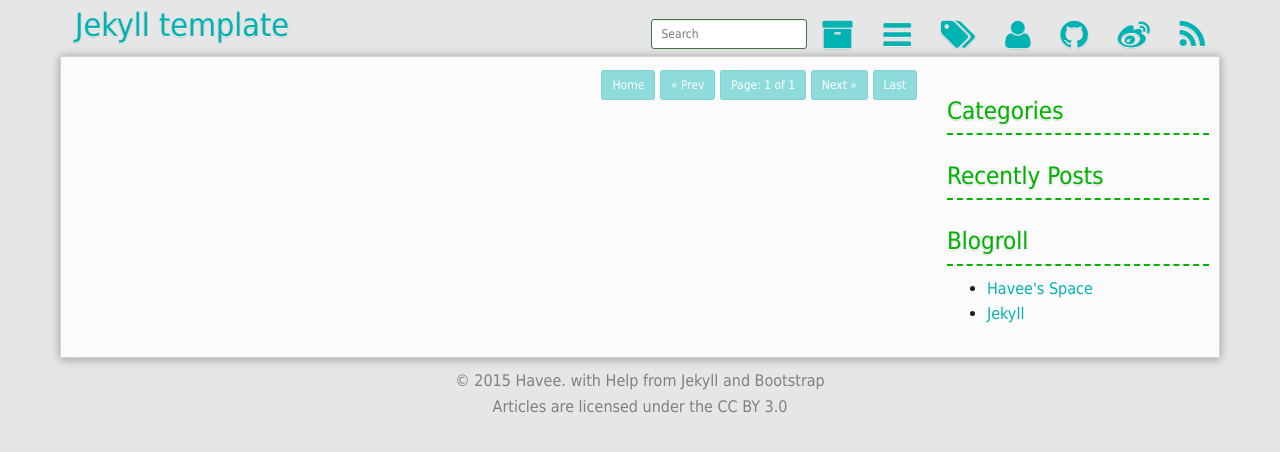
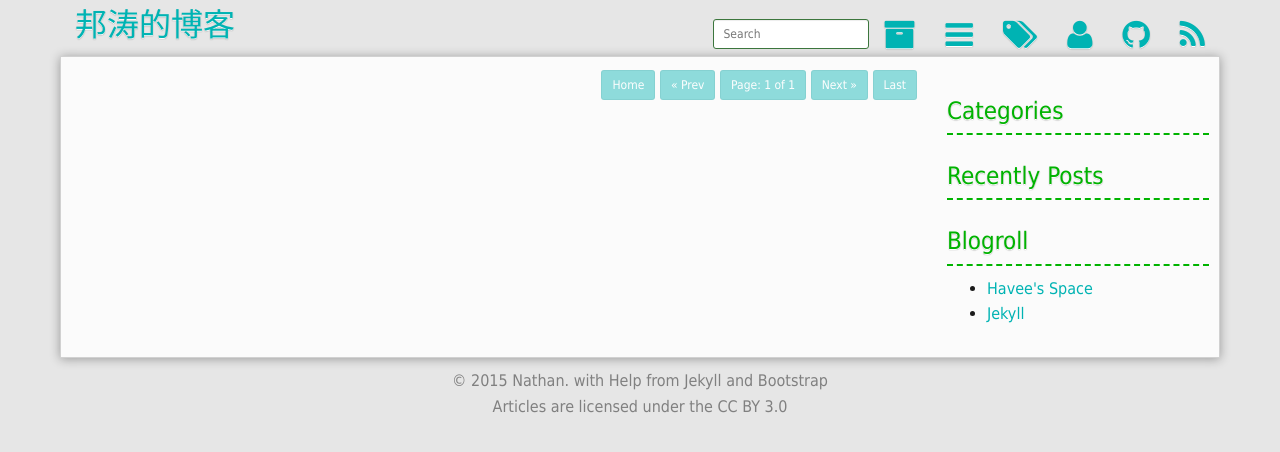
Before and after one commit to zhoubangtao/zhoubangtao.github.io, a Jekyll site: the page built from index.html, in a window 1280 px wide. Shown: the top 452 px of the page. Built offline with Jekyll 4.4.1, drawn with Linux system fonts in a browser that asks for light colours; Markdown is read by kramdown in place of the engine named in the settings; the list of posts is cut into pages by our own code.

Commit message:
update _config.yml

```diff
--- a/_config.yml
+++ b/_config.yml
@@ -1,17 +1,17 @@
 # Site settings
-title: "Jekyll template"
-url: "//ihavee.github.io"
+title: "邦涛的博客"
+url: "//zhoubangtao.github.io"
 highlighter: pygments
 paginate: 5
 author:
-    name: Havee
-    github: Ihavee
+    name: Nathan
+    github: zhoubangtao
     email:
-    gitcafe: Havee
+    gitcafe:
     twitter:
     facebook:
     googleplus:
-    weibo: Havanna
+    weibo:
 atom_path: /atom.xml
 rss_path: /rss.xml
 
```
